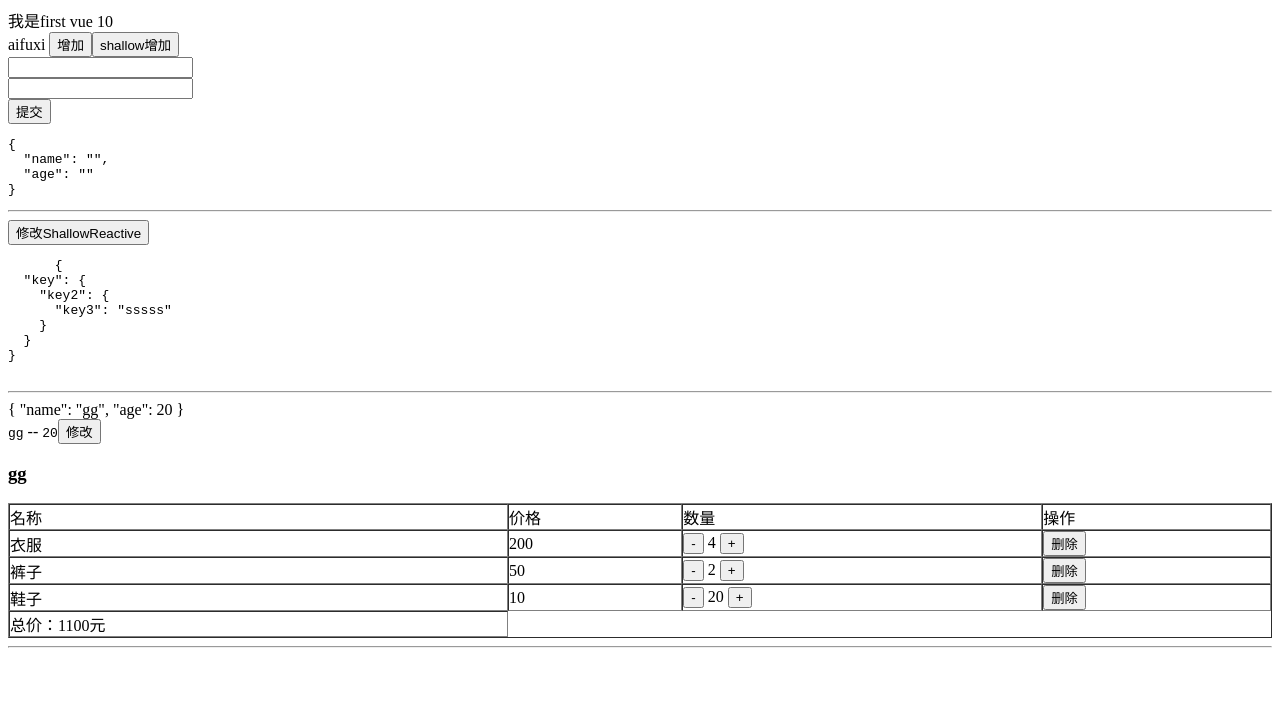
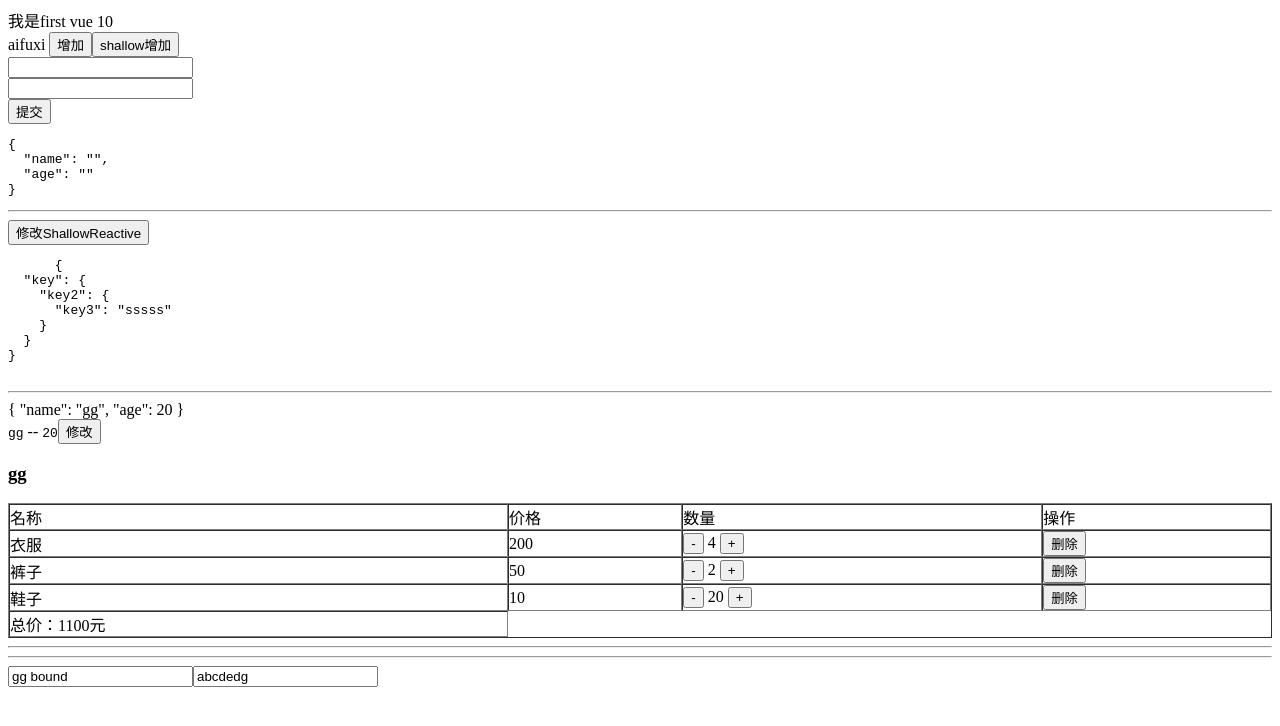
Before and after one commit to aifuxi/learn-vue3, a Vue app: page / in a window 1280 px wide. Shown: the top 726 px of the page. Built offline with nearby package versions, Linux system fonts and the light colour scheme.

Commit message:
fet✨: 学习watch

```diff
--- a/src/App.vue
+++ b/src/App.vue
@@ -3,6 +3,7 @@ import FirstVue from "./components/FirstVue.vue";
 import LearnComputed from "./components/LearnComputed.vue";
 import LearnReactive from "./components/LearnReactive.vue";
 import LearnToX from "./components/LearnToX.vue";
+import LearnWatch from "./components/LearnWatch.vue";
 </script>
 
 <template>
@@ -10,4 +11,5 @@ import LearnToX from "./components/LearnToX.vue";
   <LearnReactive />
   <LearnToX />
   <LearnComputed />
+  <LearnWatch />
 </template>
--- /dev/null
+++ b/src/components/LearnWatch.vue
@@ -0,0 +1,35 @@
+<template>
+  <hr />
+  <div>
+    <input type="text" v-model="name" />
+    <input type="text" v-model="com.foo.bar.zin" />
+  </div>
+</template>
+
+<script setup lang="ts">
+import { ref, watch } from "vue";
+
+const name = ref("gg bound");
+
+watch(name, (newVal, oldVal) => {
+  console.log(newVal, oldVal);
+});
+
+const com = ref({
+  foo: {
+    bar: {
+      zin: "abcdedg",
+    },
+  },
+});
+
+watch(
+  com,
+  (newVal, oldVal) => {
+    console.log(newVal, oldVal);
+  },
+  { deep: true, immediate: true }
+);
+</script>
+
+<style scoped></style>
```
